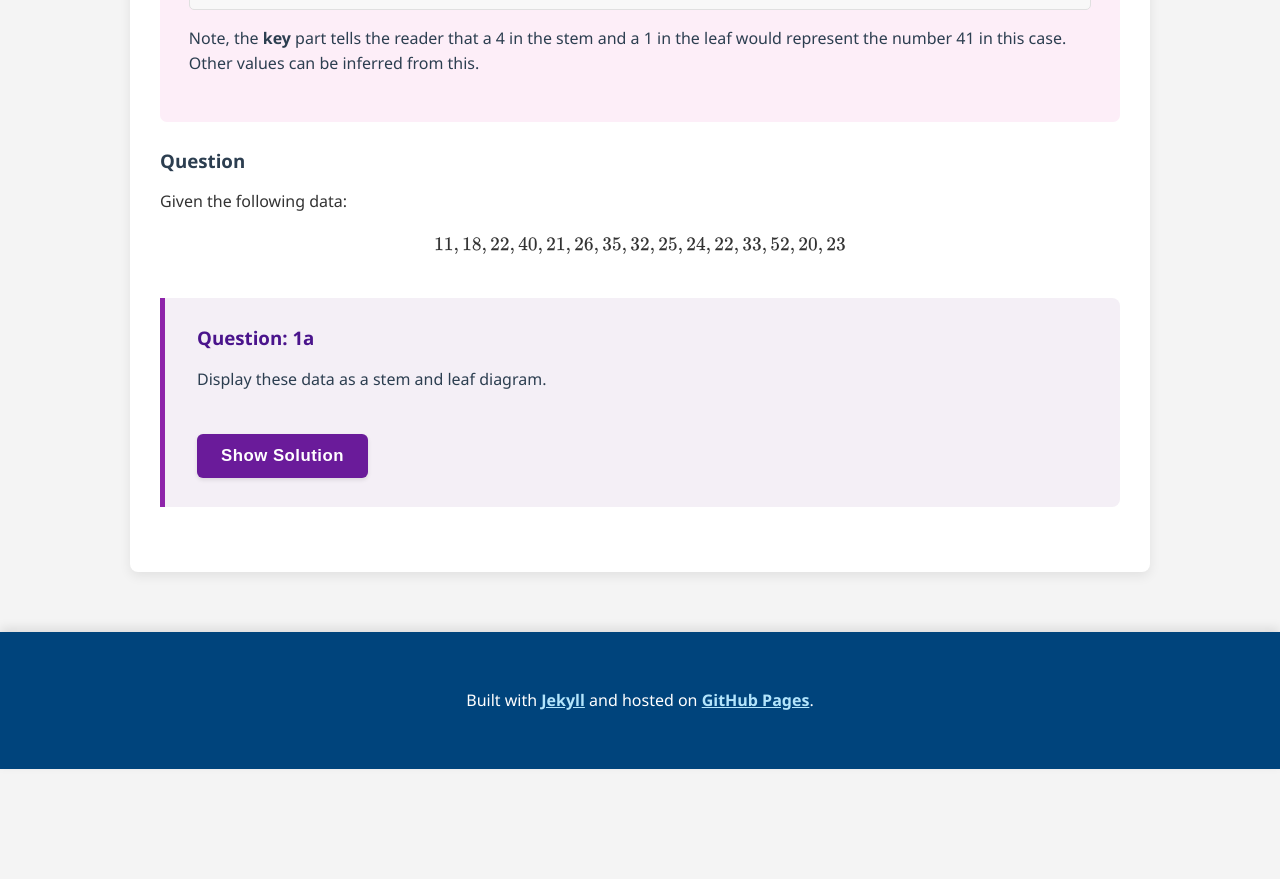
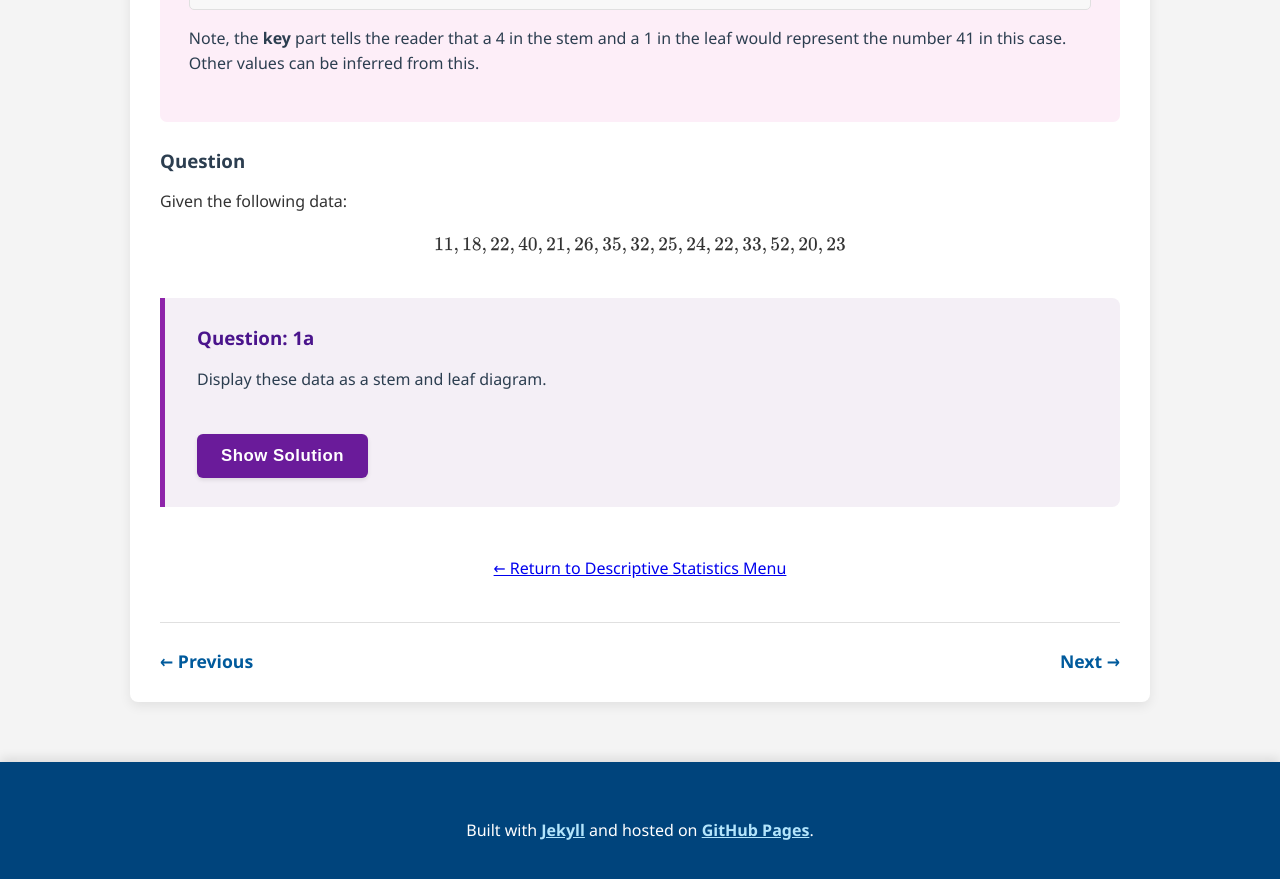
Before and after one commit to probe973/nbs-4104b, a Jekyll site: the page built from descriptive/04-stem-leaf.md, in a window 1280 px wide and 900 px high, scrolled down 989 px. Shown: the top 879 px of the window. Built offline with Jekyll 4.4.1, drawn with Linux system fonts in a browser that asks for light colours; before the commit the page ends 1758 px from its top, so only the background shows below that.

Commit message:
Update 04-stem-leaf.md

```diff
--- a/descriptive/04-stem-leaf.md
+++ b/descriptive/04-stem-leaf.md
@@ -62,3 +62,9 @@
     question_text="Display these data as a stem and leaf diagram."
     solution_text=stem_eg
 %}
+
+<div style="text-align: center; margin-top: 3em;">
+    <a href="{{ "/descriptive/" | relative_url }}">← Return to Descriptive Statistics Menu</a>
+</div>
+
+{% include pagination.html %}
```
